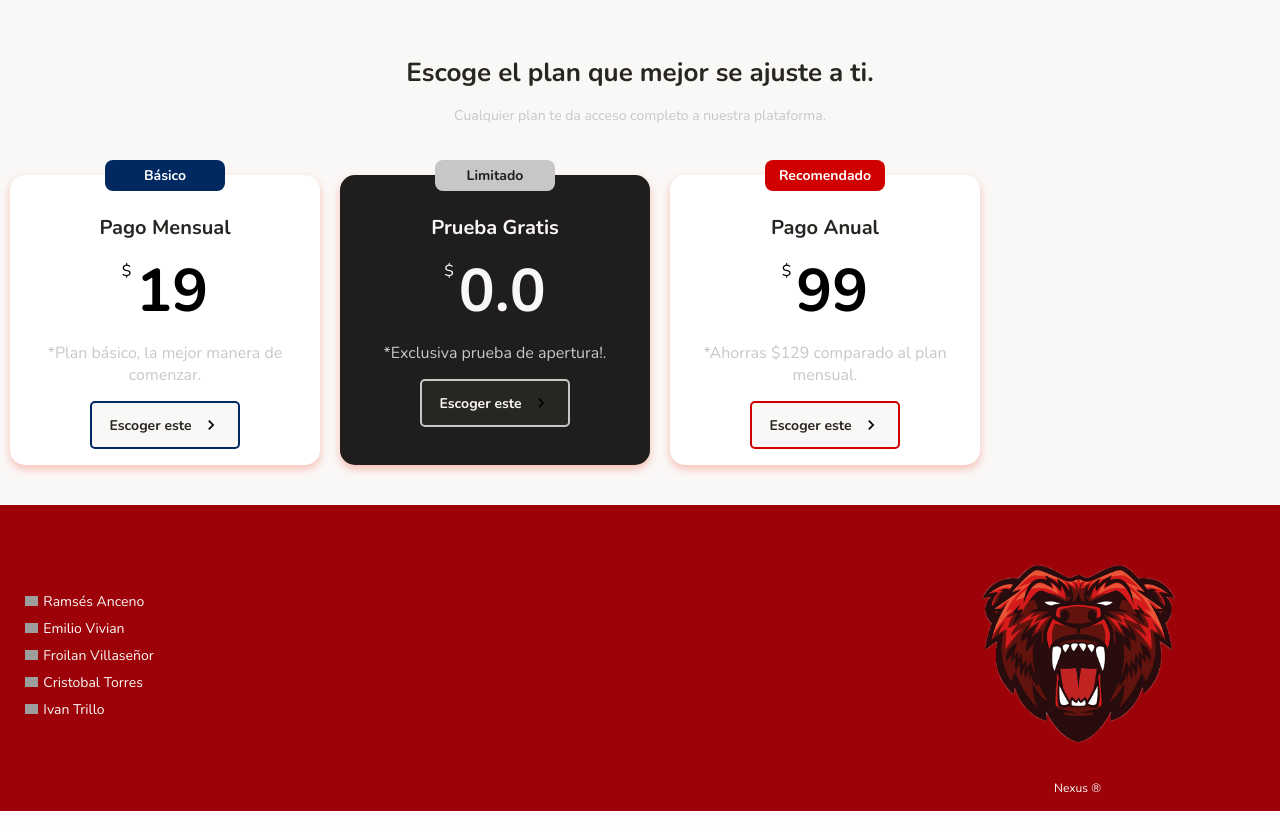
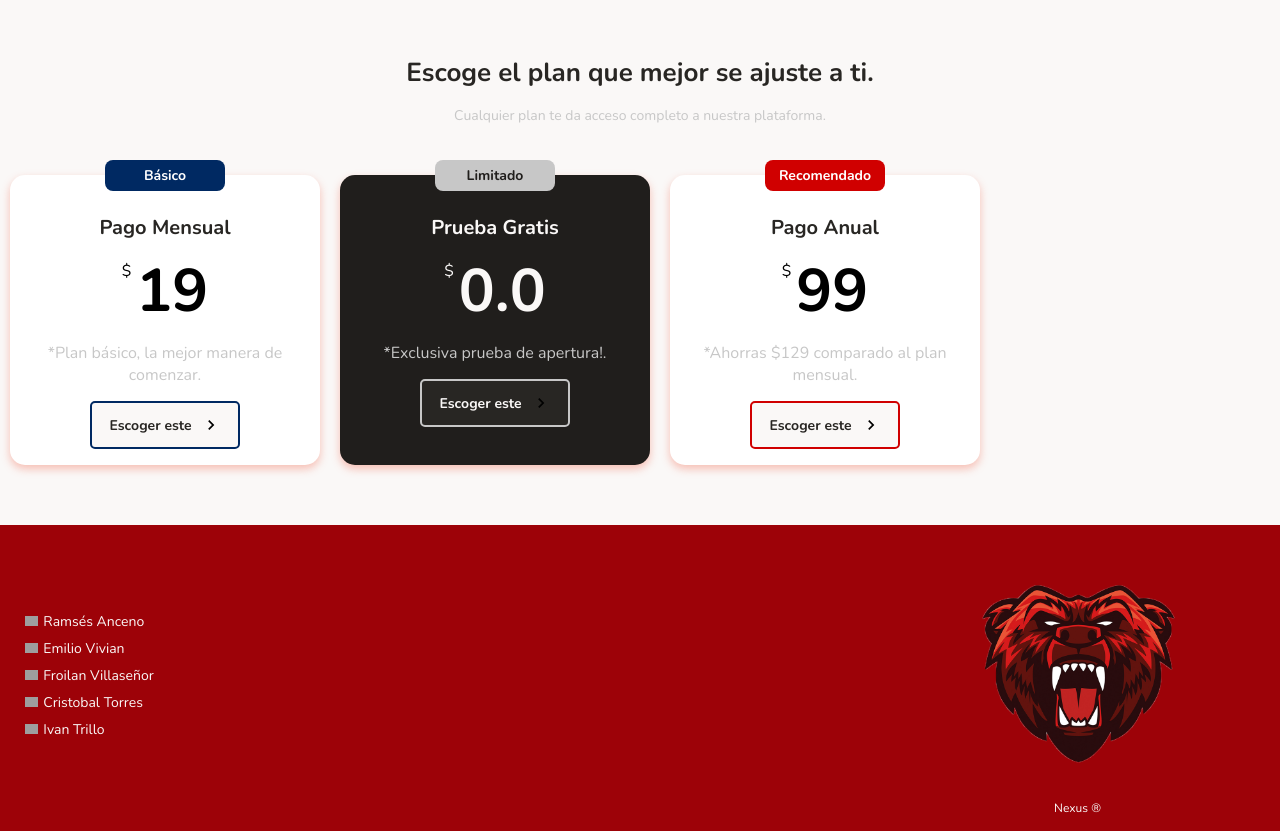
Before and after one commit to ramsceoskull/nexus, a PHP site: page / in a window 1280 px wide. Shown: the part 2523-3354 px from the top of the page. Run offline with PHP 8.4, Linux system fonts and the light colour scheme; grey boxes are pictures that could not be loaded.

Commit message:
Add files via upload

```diff
--- a/css/style.css
+++ b/css/style.css
@@ -477,7 +477,6 @@ main {
   width: 100%;
   top: calc(10%);
   padding: 20px 0;
-  /* padding-top: 40px; */
   font-size: var(--title-h2);
   font-weight: bold;
   line-height: var(--lineS-h);
@@ -488,7 +487,7 @@ main {
 .main-plans-container {
   width: 100%;
   min-width: 320px;
-  padding-bottom: 20px;
+  padding-bottom: 40px;
   text-align: center;
 }
 
@@ -539,14 +538,12 @@ main {
 .plans--card {
   position: relative;
   scroll-snap-align: center;
-    /* Permite que si el scroll se queda a medias de 2 elementos, te ayuda a elegir uno */
   width: 70%;
   min-width: 240px;
   max-width: 310px;
   height: 290rem;
   /* margin: 50rem 0 0; */
   margin: 50px 10px 0;
-    /* Alternativa en caso de que no funcione el gap */
   padding: 0 20px;
   background-color: var(--just-white);
   border-radius: 15px;
```
